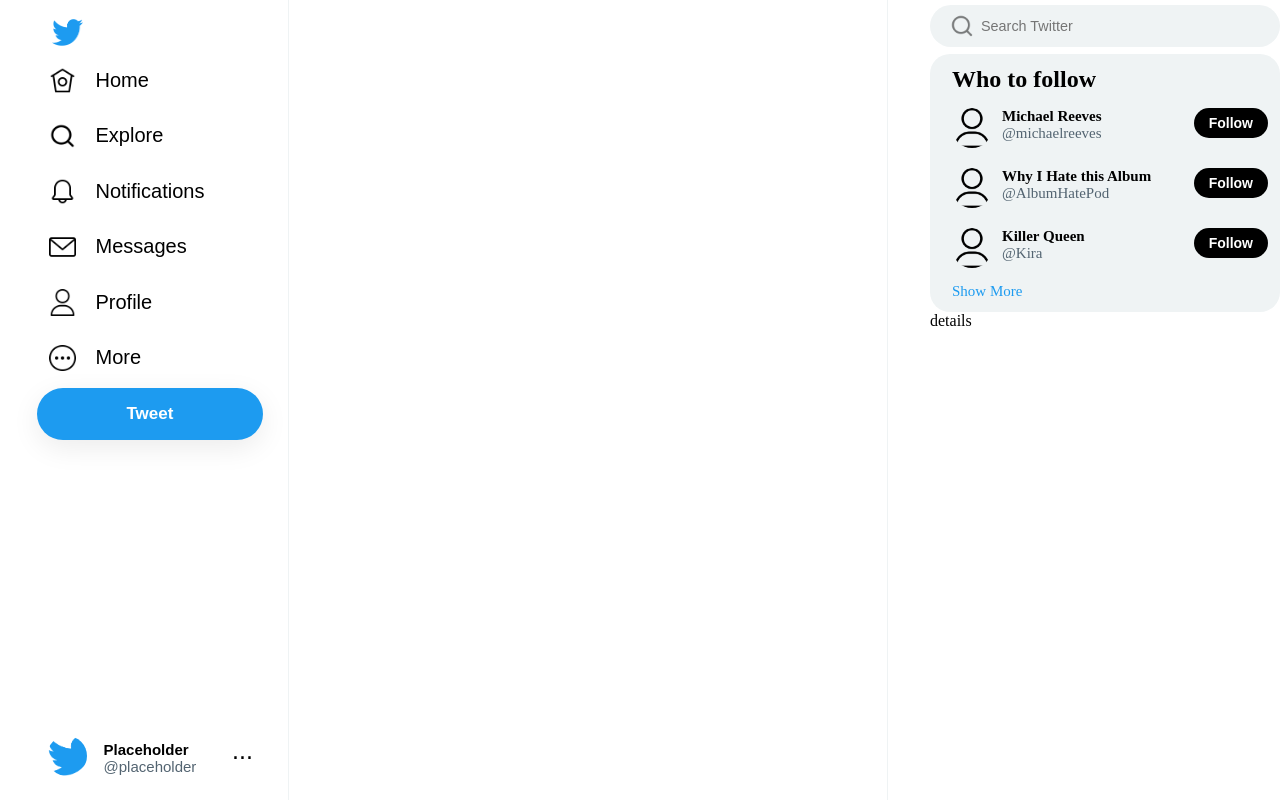
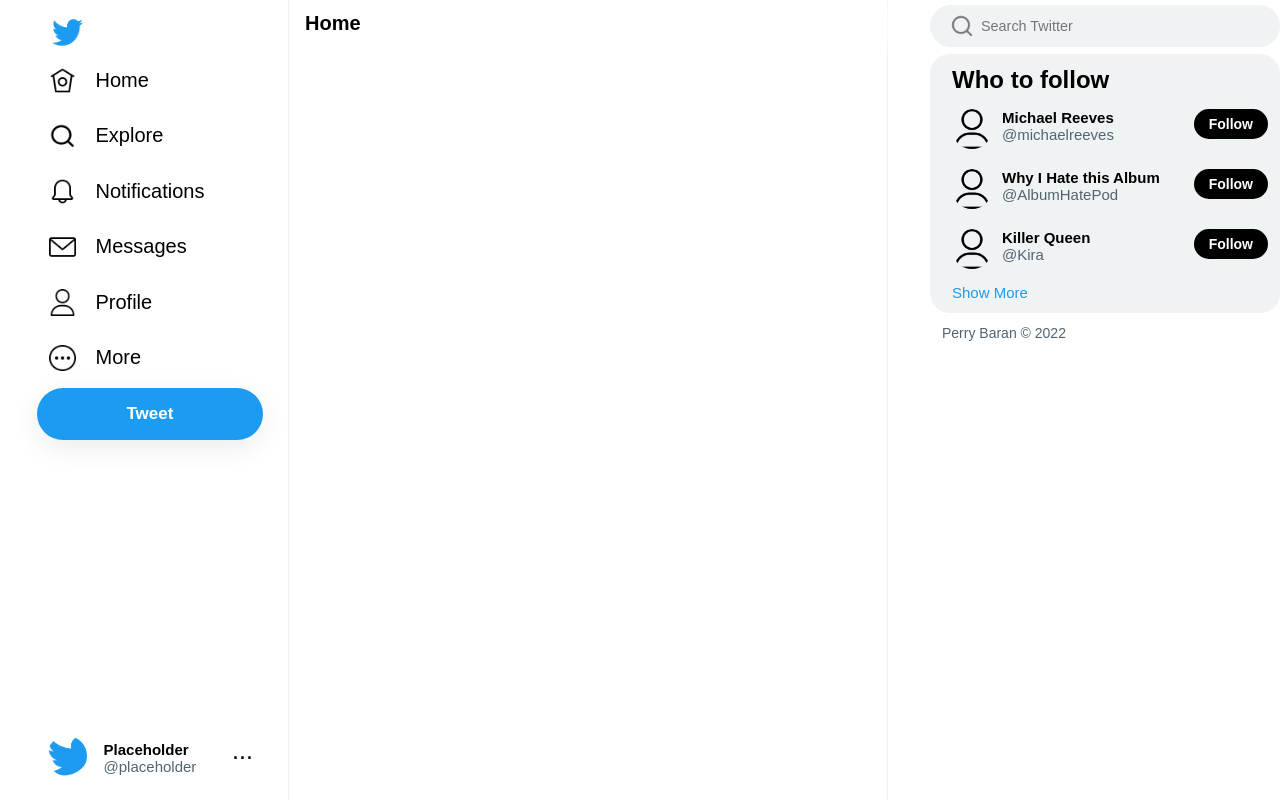
Before and after one commit to PerryBaran/twitter, a React (Create React App) app: page /home in a window 1280 px wide. Built offline with nearby package versions, Linux system fonts and the light colour scheme.

Commit message:
added link to github and styling of top bar

```diff
--- a/src/componenets/Sidebar.js
+++ b/src/componenets/Sidebar.js
@@ -54,10 +54,19 @@ const Suggestion = (props) => {
 
 const Details = (props) => {
     return (
-        <div>
-            details
+        <div className={style.details}>
+            <Info text="Perry Baran © 2022" link="https://github.com/PerryBaran"/>
         </div>
     );
 }
 
+const Info = (props) => {
+    const {text, link} = props
+    return (
+        <div className={style.link}>
+            <a href={link}>{text}</a>
+        </div>
+    )
+}
+
 export default Sidebar;
--- a/src/componenets/routes/Home.js
+++ b/src/componenets/routes/Home.js
@@ -1,12 +1,13 @@
 import React, { Component } from 'react';
 import Sidebar from '../Sidebar.js';
+import topStyle from '../styles/topbar.module.css';
 
 class Home extends Component {
     render() {
         return (
             <div className="content">
                 <div className="main">
-
+                    <Main />
                 </div>
                 <div className="sidebar">
                    <Sidebar explore={false}/>
@@ -16,4 +17,23 @@ class Home extends Component {
     }
 }
 
+const Main = (props) => {
+    return (
+        <div>
+            <Topbar />
+        </div>
+    )
+}
+
+const Topbar = (props) => {
+    return (
+        <div>
+            <div className={topStyle.topbar}>
+                <h1 className={topStyle.justHeading}>Home</h1>
+            </div>
+            <div className={topStyle.empty} />
+        </div>
+    )
+}
+
 export default Home;
--- a/src/componenets/styles/navbar.module.css
+++ b/src/componenets/styles/navbar.module.css
@@ -146,7 +146,7 @@
 }
 
 .handle {
-    color: rgb(83, 100, 113);
+    color: var(--dark-grey);
 }
 
 .handle::before {
--- a/src/componenets/styles/sidebar.module.css
+++ b/src/componenets/styles/sidebar.module.css
@@ -71,7 +71,7 @@
 }
 
 .handle {
-    color: rgb(83, 100, 113);
+    color: var(--dark-grey);
 }
 
 .handle::before {
@@ -106,3 +106,17 @@
 
     font-size: 15px;
 }
+
+.details {
+    padding: 12px;
+    font-size: 14px;
+}
+
+.link {
+    text-decoration: none;
+    color: var(--dark-grey);
+}
+
+.link:hover {
+    text-decoration: underline;
+}
--- a/src/componenets/styles/style.css
+++ b/src/componenets/styles/style.css
@@ -2,11 +2,13 @@
     box-sizing: border-box;
     margin: auto;
     -webkit-tap-highlight-color:  rgba(255, 255, 255, 0);
+    font-family:Arial, Helvetica, sans-serif;
 }
 
 :root {
     --twitterBlue: rgb(29, 155, 240);
     --light-grey: rgb(239, 243, 244);
+    --dark-grey: rgb(83, 100, 113);
 }
 
 button {
@@ -46,3 +48,8 @@ button {
     height: 100%;
     width: 100%;
 }
+
+a {
+    text-decoration: inherit;
+    color: inherit;
+}
--- /dev/null
+++ b/src/componenets/styles/topbar.module.css
@@ -0,0 +1,21 @@
+.topbar {
+    position:fixed;
+
+    height: 50px;
+    width: 600px;
+
+    padding-left: 16px;
+    padding-top: 5px;
+    backdrop-filter: blur(1em);
+    z-index: 1000;
+}
+
+.justHeading {
+    font-size: 20px;
+    margin-top: 7px;
+}
+
+.empty {
+    height: 50px;
+    width: 100%;
+}
```
